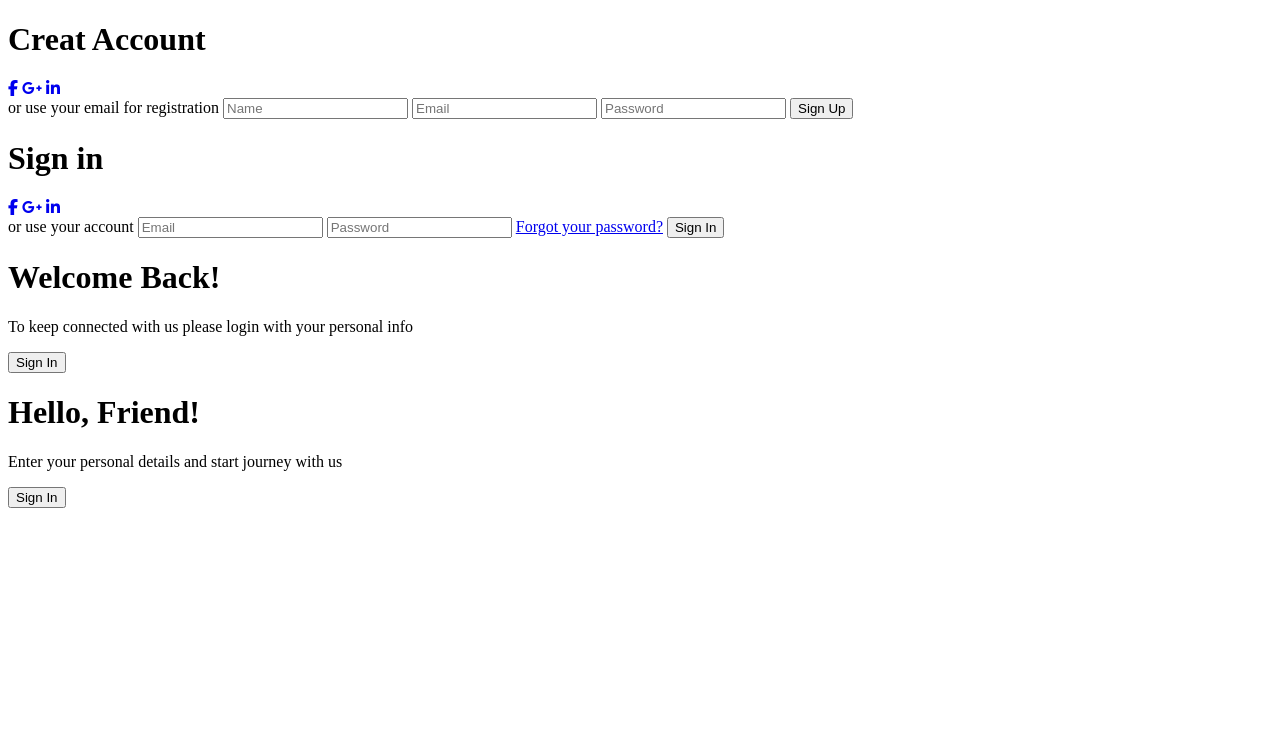
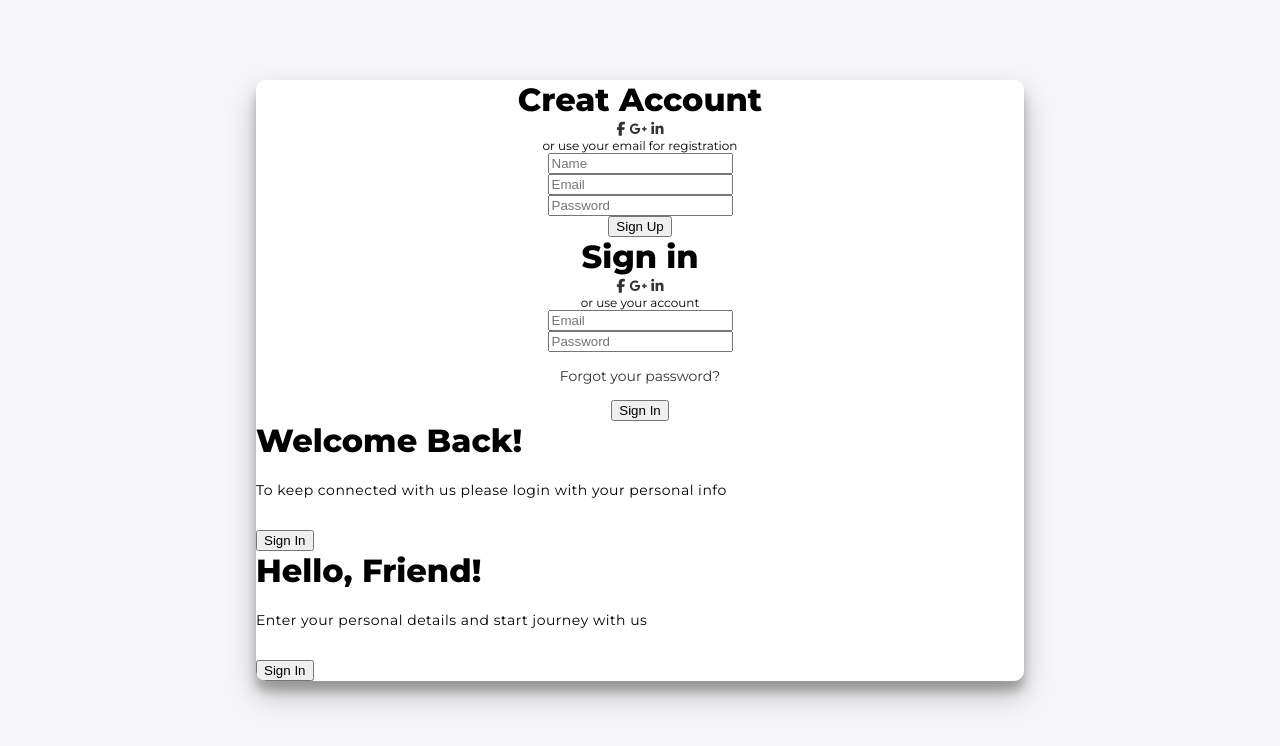
Before and after one commit to MhmodTayel/Slider-Sign-In-Sign-Up-Form, a plain HTML site: page index.html in a window 1280 px wide. Drawn offline with Linux system fonts and the light colour scheme.

Commit message:
body,container, form and h1,pan,p,a css

```diff
--- a/index.html
+++ b/index.html
@@ -61,5 +61,6 @@
         </div>
       </div>
     </div>
+    <script src="main.js"></script>
   </body>
 </html>
--- a/style.css
+++ b/style.css
@@ -0,0 +1,62 @@
+@import url("https://fonts.googleapis.com/css2?family=Montserrat:wght@400;800&display=swap");
+
+* {
+  box-sizing: border-box;
+}
+
+body {
+  font-family: "Montserrat", sans-serif;
+  background: #f6f5f7;
+  display: flex;
+  flex-direction: column;
+  justify-content: center;
+  align-items: center;
+  height: 100vh;
+  margin: -20px 0 50px;
+}
+
+h1 {
+  font-weight: bold;
+  margin: 0;
+}
+
+p {
+  font-size: 14px;
+  font-weight: 100;
+  line-height: 20px;
+  letter-spacing: 0.5px;
+  margin: 20px 0 30px;
+}
+
+span {
+  font-size: 12px;
+}
+
+a {
+  color: #333;
+  font-size: 14px;
+  text-decoration: none;
+  margin: 15px 0;
+}
+
+.container {
+  background: #fff;
+  border-radius: 10px;
+  box-shadow: 0 14px 28px rgba(0, 0, 0, 0.25), 0 10px 10px rgba(0, 0, 0, 0.22);
+  position: relative;
+  overflow: hidden;
+  width: 768px;
+  max-width: 100%;
+  min-height: 480px;
+}
+
+.form-container form {
+  background: #fff;
+  display: flex;
+  flex-direction: column;
+  padding: 0 50px;
+  height: 100%;
+  justify-content: center;
+  align-items: center;
+  text-align: center;
+}
```
